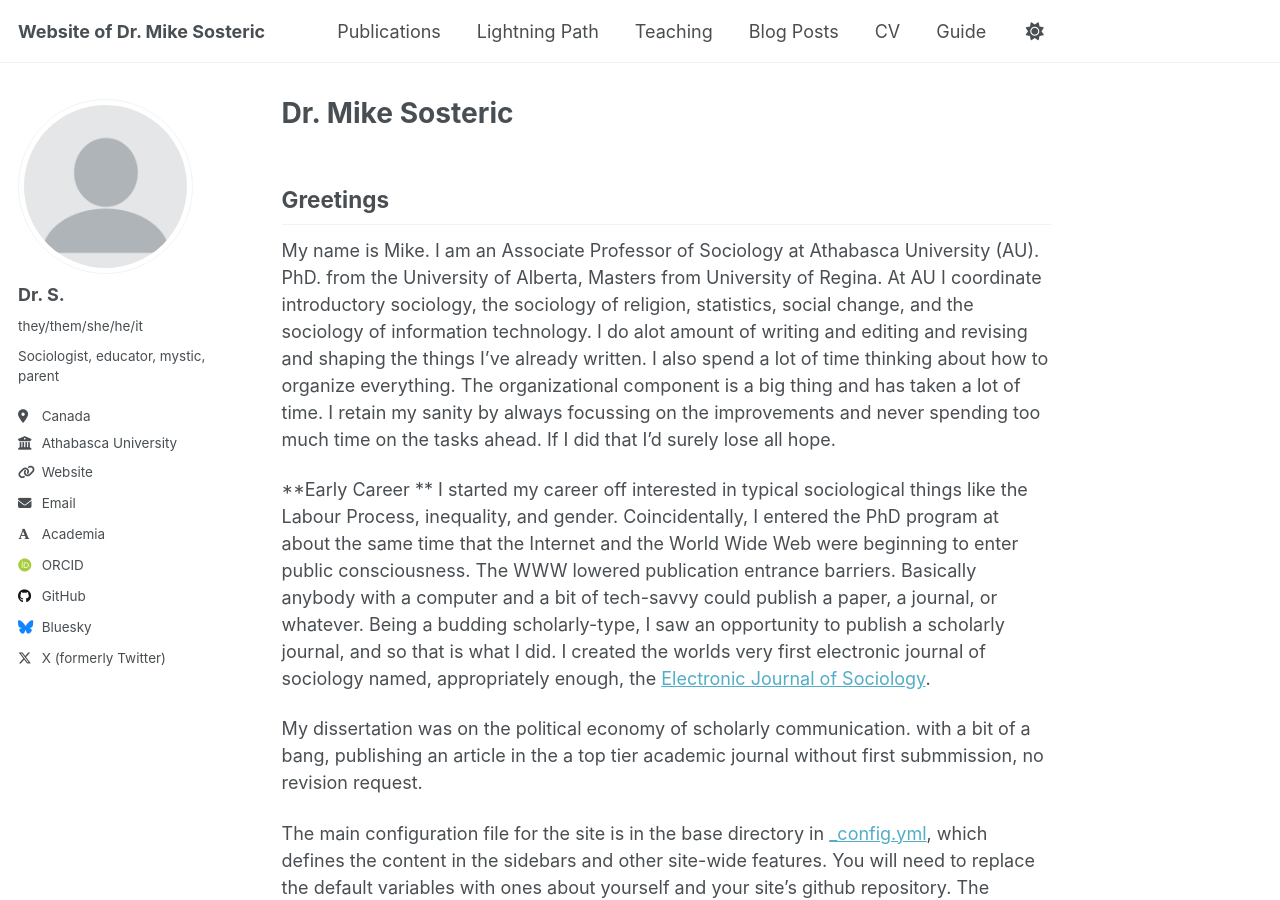
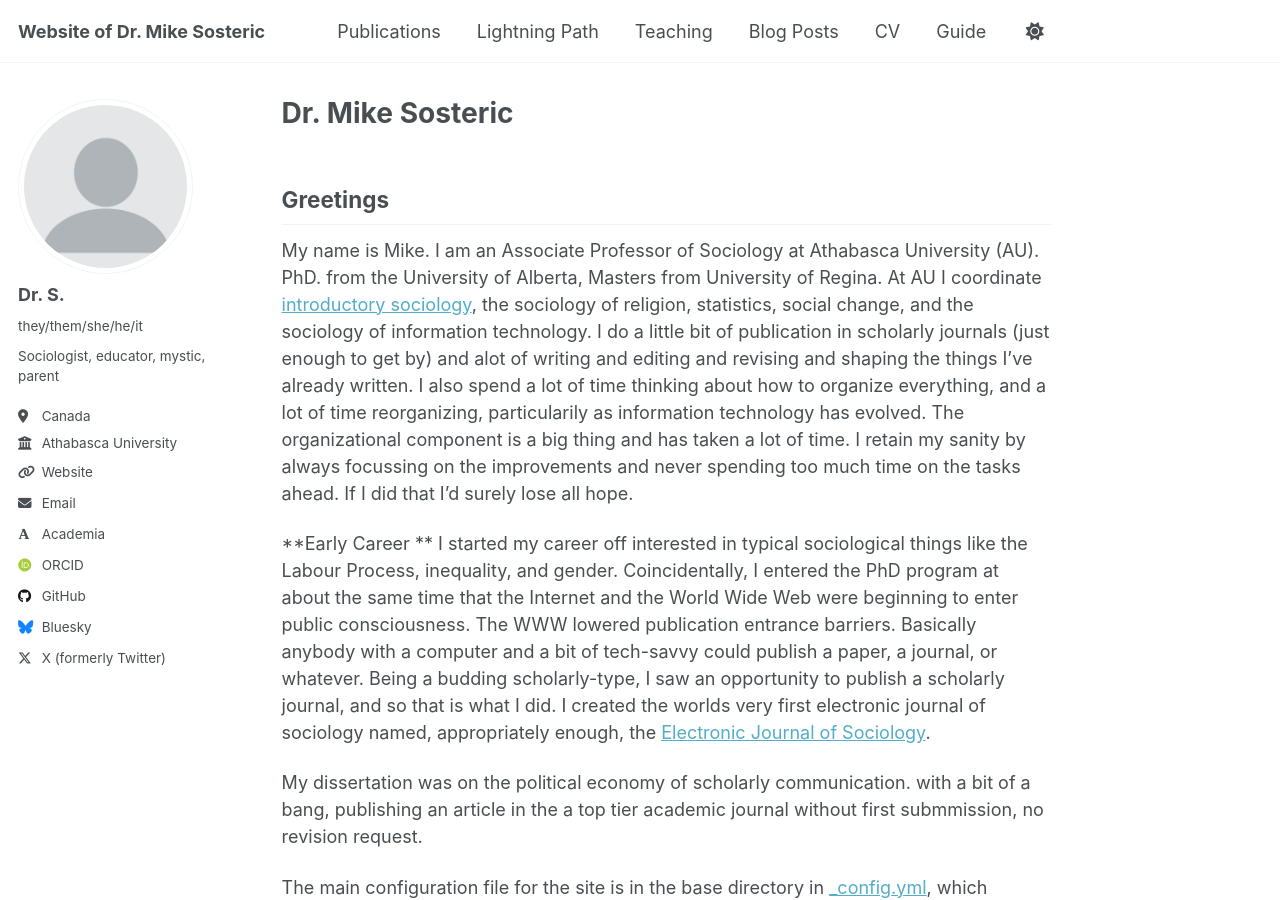
Before and after one commit to s1r0n/Dr.S, a Jekyll site: the page built from _pages/about.md, in a window 1280 px wide and 900 px high. Built offline with Jekyll 4.4.1, drawn with Linux system fonts in a browser that asks for light colours; some web fonts are replaced.

Commit message:
Update about.md

```diff
--- a/_pages/about.md
+++ b/_pages/about.md
@@ -10,7 +10,7 @@ redirect_from:
 
 Greetings
 ------
-My name is Mike. I am an Associate Professor of Sociology at Athabasca University (AU). PhD. from the University of Alberta, Masters from University of Regina. At AU I coordinate introductory sociology, the sociology of religion, statistics, social change, and the sociology of information technology. I do alot amount of writing and editing and revising and shaping the things I've already written. I also spend a lot of time thinking about how to organize everything. The organizational component is a big thing and has taken a lot of time. I retain my sanity by always focussing on the improvements and never spending too much time on the tasks ahead. If I did that I'd surely lose all hope.
+My name is Mike. I am an Associate Professor of Sociology at Athabasca University (AU). PhD. from the University of Alberta, Masters from University of Regina. At AU I coordinate [introductory sociology]([url](https://www.athabascau.ca/syllabi/soci/soci287.html)), the sociology of religion, statistics, social change, and the sociology of information technology. I do a little bit of publication in scholarly journals (just enough to get by) and alot of writing and editing and revising and shaping the things I've already written. I also spend a lot of time thinking about how to organize everything, and a lot of time reorganizing, particularily as information technology has evolved. The organizational component is a big thing and has taken a lot of time. I retain my sanity by always focussing on the improvements and never spending too much time on the tasks ahead. If I did that I'd surely lose all hope.
 
 **Early Career
 **
```
